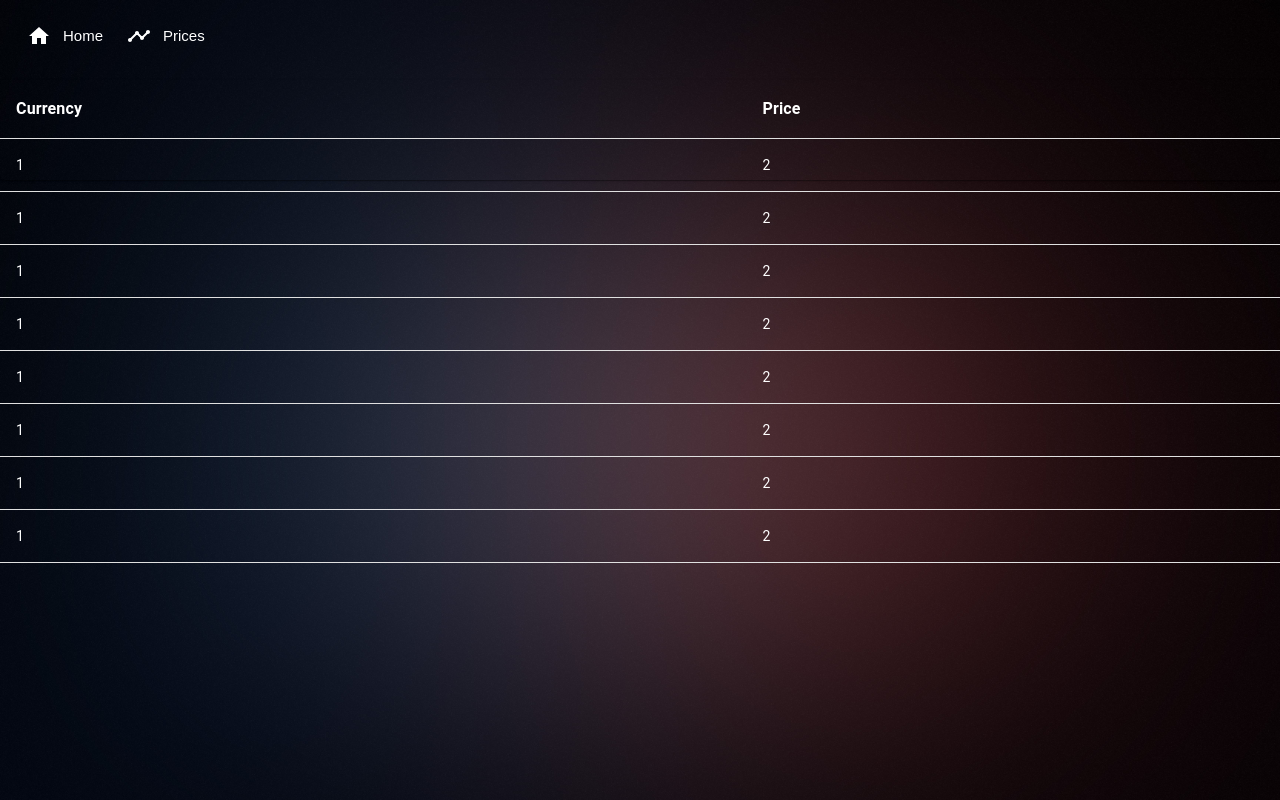
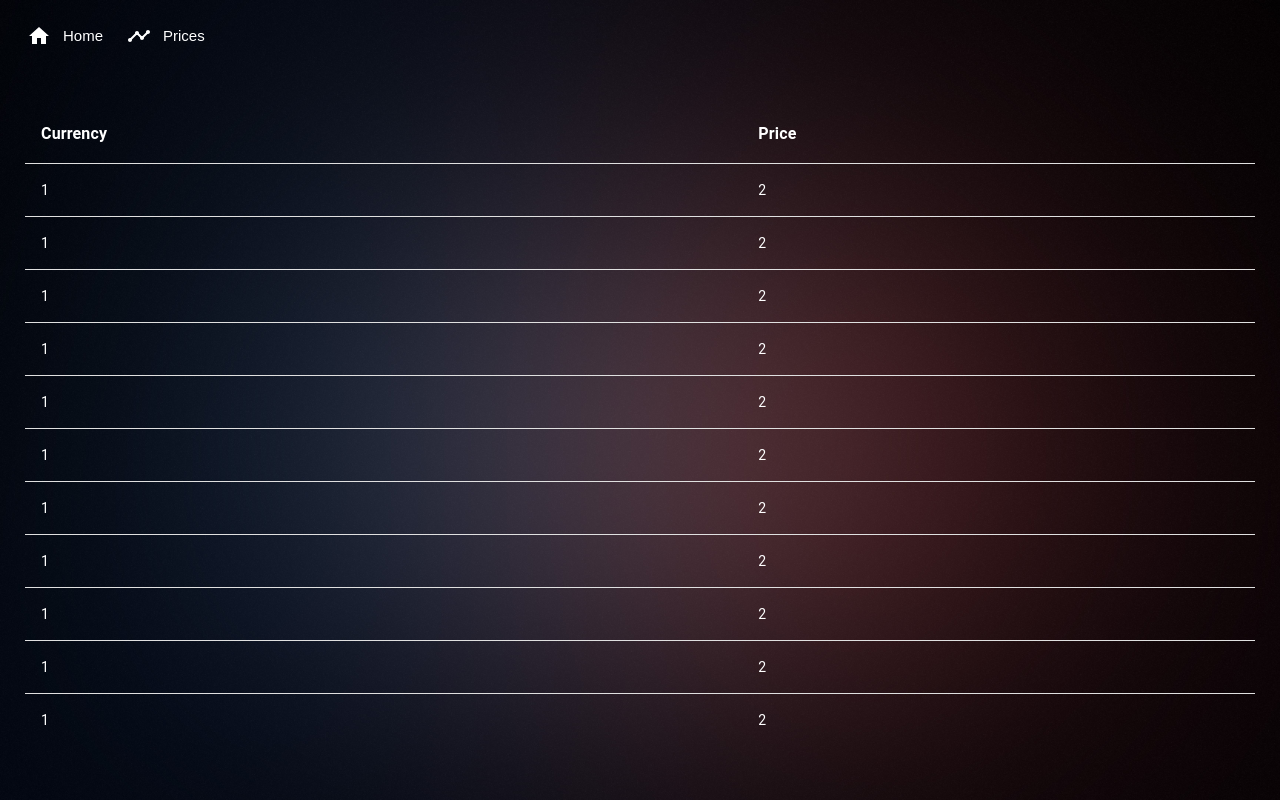
Before and after one commit to juliandeange/cryptos, a React (Create React App) app: page / in a window 1280 px wide. Both pictures are taken after a click on the button "Prices". Built offline with nearby package versions, Linux system fonts and the light colour scheme.

Commit message:
Restrict table height, add scrolling if list goes beyond screen

```diff
--- a/src/components/App.js
+++ b/src/components/App.js
@@ -56,7 +56,7 @@ class App extends Component {
 
     render() {
         const { classes, /*theme*/ } = this.props;
-        const {  } = this.state;
+        // const {  } = this.state;
 
         return (
 
@@ -73,23 +73,19 @@ class App extends Component {
                         <p style={{fontSize: 15, color: "white", marginLeft: 12}}>Prices</p>
                     </IconButton>
                 </Grid>
-                <Grid item xs={12} style={{height: '90%'}}>
+                <Grid item xs={12} style={{height: '90vh'}} >
                     {(() => {
                         switch(this.state.displayContainer) {
                         case "Home":
                             return <div>Home</div>
                         case "Prices":
-                            return <div><Prices /></div>
+                            return <Prices />
                         default:
                             return;
                         }
                     })()}
                 </Grid>
             </Grid>
-
-
-
-
         </div>
 
         );
--- a/src/components/Prices.js
+++ b/src/components/Prices.js
@@ -13,13 +13,17 @@ import Paper from '@material-ui/core/Paper';
 
 const styles = theme => ({
     root: {
-        // display: "flex",
+        display: "flex",
         backgroundColor: "transparent",
-        maxHeight: 100
     },
     tableRow: {
         // backgroundColor: "transparent"
         color: "white"
+    },
+    tableContainer: {
+        maxHeight: "80vh",
+        overflow: "scroll",
+        margin: 25
     },
     tableTitle: {
         color: "white",
@@ -28,15 +32,13 @@ const styles = theme => ({
         fontSize: 16
     },
     table: {
-        // marginTop: "20px",
-        // marginBottom: "20px",
-        // marginLeft: "20px",
-        // marginRight: "20px",
-        maxHeight: 100
+        marginLeft: "25px",
+        width: "96%",
+        maxHeight: "10px"
     }
 });
 
-class Markets extends Component {
+class Prices extends Component {
 
     state = {
         rows: false
@@ -53,29 +55,29 @@ class Markets extends Component {
                 {currency: "1",price: "2"},
                 {currency: "1",price: "2"},
                 {currency: "1",price: "2"},
-                // {currency: "1",price: "2"},
-                // {currency: "1",price: "2"},
-                // {currency: "1",price: "2"},
-                // {currency: "1",price: "2"},
-                // {currency: "1",price: "2"},
-                // {currency: "1",price: "2"},
-                // {currency: "1",price: "2"},
-                // {currency: "1",price: "2"},
-                // {currency: "1",price: "2"},
-                // {currency: "1",price: "2"},
+                {currency: "1",price: "2"},
+                {currency: "1",price: "2"},
+                {currency: "1",price: "2"},
+                {currency: "1",price: "2"},
+                {currency: "1",price: "2"},
+                {currency: "1",price: "2"},
+                {currency: "1",price: "2"},
+                {currency: "1",price: "2"},
+                {currency: "1",price: "2"},
+                {currency: "1",price: "2"},
             ]
         })
     }
 
     render() {
 
-        const { classes, theme } = this.props;
+        const { classes, /*theme*/ } = this.props;
         // const { rows } = this.state;
 
         return (
-            <div>
+            <div className={classes.tableContainer}>
                 <Paper className={classes.root}>
-                    <Table className={classes.table}>
+                    <Table>
                         <TableHead>
                             <TableRow className={classes.tableRow}>
                                 <TableCell>
@@ -104,4 +106,4 @@ class Markets extends Component {
 
 }
 
-export default withStyles(styles, { withTheme: true })(Markets);
+export default withStyles(styles, { withTheme: true })(Prices);
```
